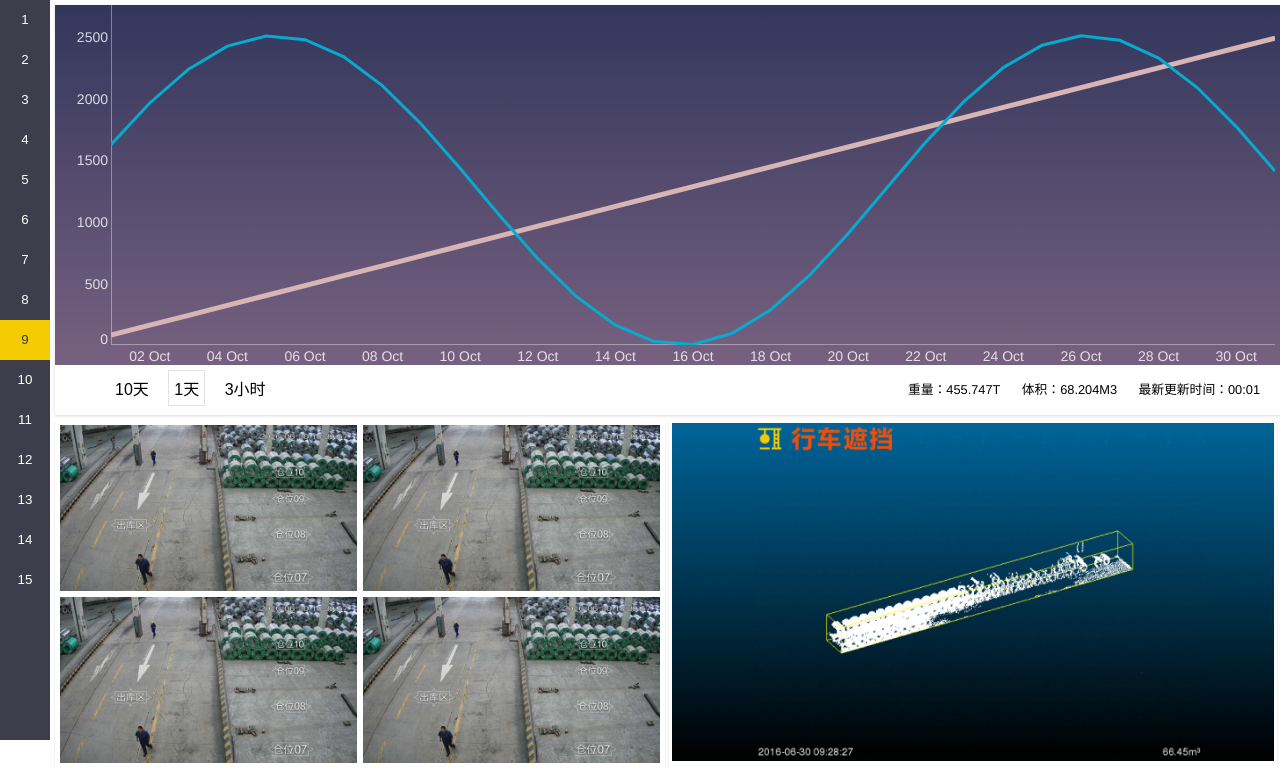
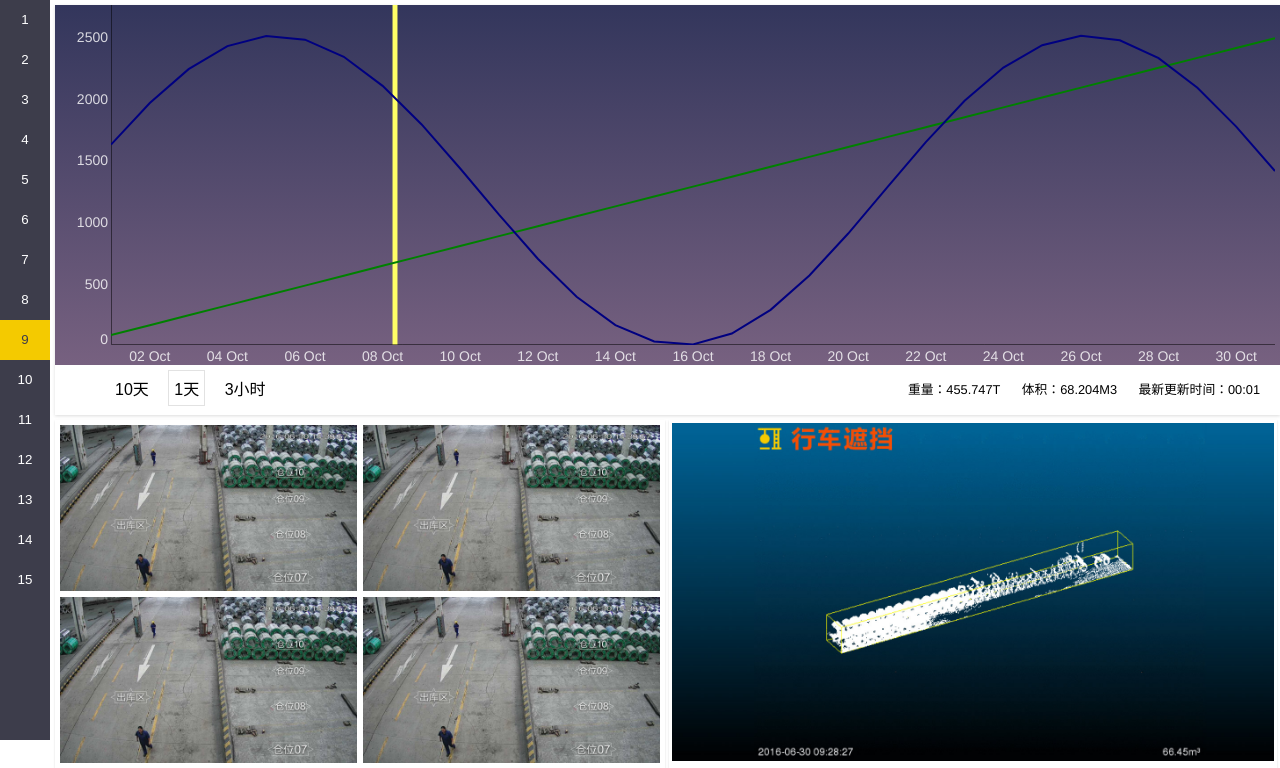
Before and after one commit to ffdawang/chart-test, a plain HTML site: page dashboard/index.html in a window 1280 px wide. Shown: the part 60-828 px from the top of the page. Drawn offline with Linux system fonts and the light colour scheme.

Commit message:
bar works

```diff
--- a/dashboard/index.html
+++ b/dashboard/index.html
@@ -13,6 +13,7 @@
       // multiColumnBarPlotter below for a plotter which can draw multi-series
       // bar charts.
     function barChartPlotter(e) {
+        console.log('Yeah, I am good');
         var ctx = e.drawingContext;
         var points = e.points;
         var y_bottom = e.dygraph.toDomYCoord(0);
@@ -52,11 +53,9 @@
             }
 
             // Shift one portion out of line.
-      var highlight_start = 450;
-      var highlight_end = 500;
-      for (var i = highlight_start; i <= highlight_end; i++) {
-        data[i][2] += 5.0;
-      }
+            var highlight_start = 50;
+            var highlight_end = 100;
+
 
 
             new Dygraph(
@@ -77,21 +76,17 @@
                 {
                     strokeWidth: 2,
                     drawGrid: false,
-				axisLineColor: "rgba(255,255,255,0.7)",
+                    //axisLineColor: "rgba(255,255,255,0.7)",
+                    underlayCallback: function(canvas, area, g) {
+                        console.log(g);
+                        var bottom_left = g.toDomCoords(highlight_start, -20);
+                        var top_right = g.toDomCoords(highlight_end, +20);
 
-                'line': {
-                  strokeWidth: 5,
-                  drawPoints: true,
-                  highlightCircleSize: 4,
-				  color: "#d8b5b5"
-                	},
-                'sine wave': {
-                  strokeWidth: 3,
-                  highlightCircleSize: 3,
-				  color: "#07abce"
-                },
-				"B": {
-                  plotter: barChartPlotter
+                        var left = bottom_left[1];
+                        var right = top_right[1];
+
+                        canvas.fillStyle = "rgba(255, 255, 102, 1.0)";
+                        canvas.fillRect(left, area.y, right - left, area.h);
                     }
                 }
             );
```
Lines whose indentation alone changed are shown as unchanged.
